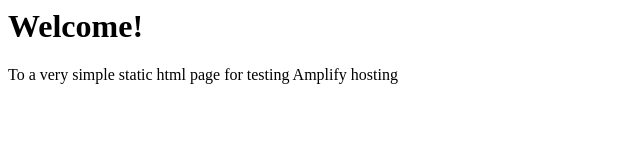
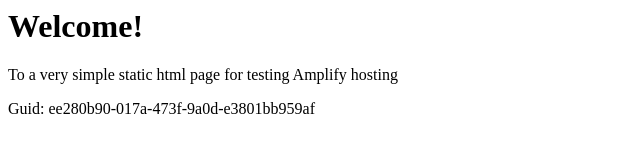
Before and after one commit to aws-aemilia-cdg/Github-PR-Commit-Integration-Test-DoNotTouch-GithubWebhookPreviewCanaryTest-v1-prod-eu-west-3, a website: page src/index.html in a window 1280 px wide. Shown: the whole page, without its empty margins (0-640 px from the left). Drawn offline with Linux system fonts and the light colour scheme.

Commit message:
commit from integ tests

```diff
--- a/src/index.html
+++ b/src/index.html
@@ -1,3 +1,5 @@
+
+
 <html lang="en">
 
 <head>
@@ -10,6 +12,6 @@
 <body>
     <h1>Welcome!</h1>
     <p>To a very simple static html page for testing Amplify hosting</p>
-</body>
+    <p>Guid: ee280b90-017a-473f-9a0d-e3801bb959af</p></body>
 
 </html>
```
